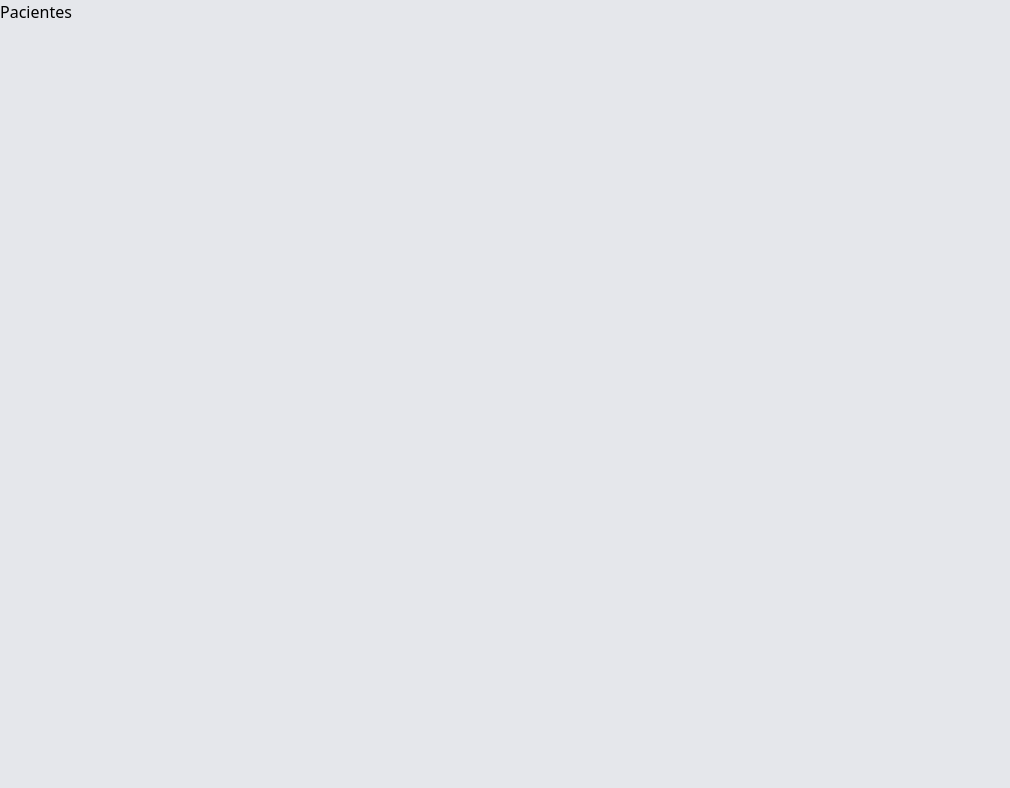
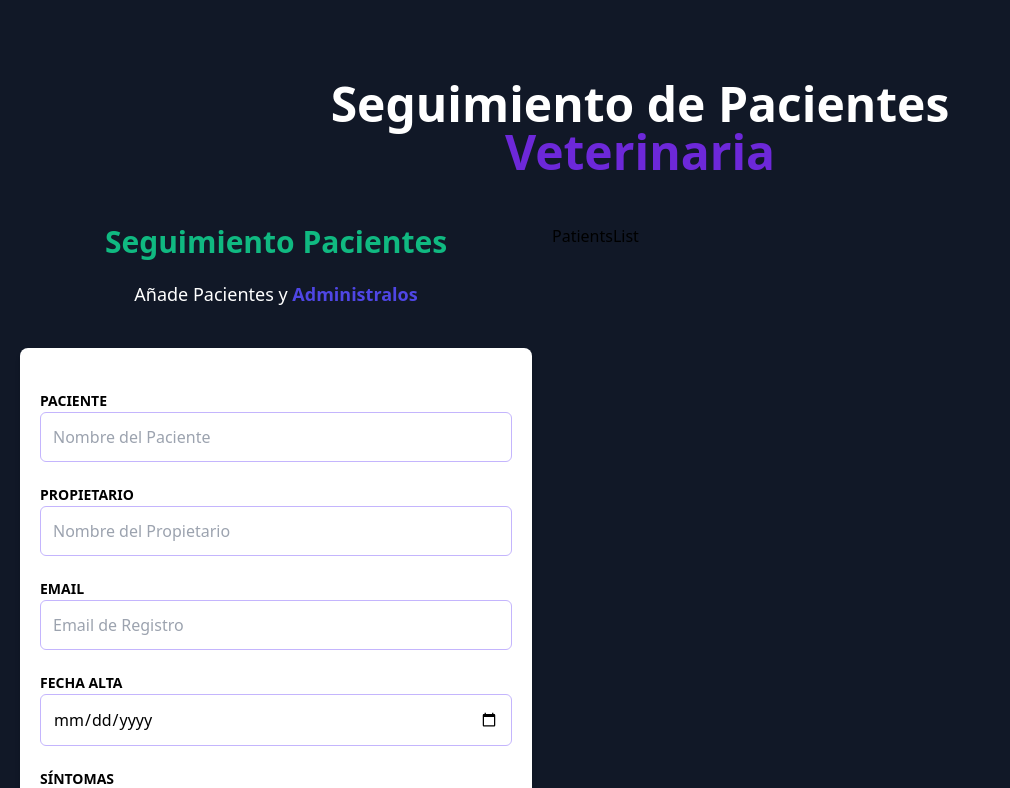
Before and after one commit to Jair-vet/Seguimineto-Pacientes-Veterinaria-TS, a React (Vite) app: page / in a window 1280 px wide. Shown: the top 788 px of the page, without its empty margins (0-1010 px from the left). Built offline with nearby package versions, Linux system fonts and the light colour scheme.

Commit message:
Creamos los componentes basicos

```diff
--- a/index.html
+++ b/index.html
@@ -6,7 +6,7 @@
     <meta name="viewport" content="width=device-width, initial-scale=1.0" />
     <title>Pacientes React + TS</title>
   </head>
-  <body class="bg-gray-200 h-screen">
+  <body class="bg-gray-900 h-screen">
     <div id="root"></div>
     <script type="module" src="/src/main.tsx"></script>
   </body>
--- a/src/App.tsx
+++ b/src/App.tsx
@@ -1,9 +1,21 @@
+import { PatientForm } from "./components/PatientForm"
+import { PatientsList } from "./components/PatientsList"
 
 function App() {
 
   return (
     <>
-      <h1>Pacientes</h1>
+      <div className="container mx-auto mt-20">
+        <h1 className="font-black text-white text-5xl text-center md:w-2/3 md:mx-auto">
+          Seguimiento de Pacientes {''}
+          <span className="text-violet-700 ">Veterinaria</span>
+        </h1>
+
+        <div className="mt-12 md:flex">
+          <PatientForm />
+          <PatientsList />
+        </div>
+      </div>
     </>
   )
 }
--- /dev/null
+++ b/src/components/PatientsList.tsx
@@ -0,0 +1,6 @@
+
+export const PatientsList = () => {
+  return (
+    <div>PatientsList</div>
+  )
+}
```
